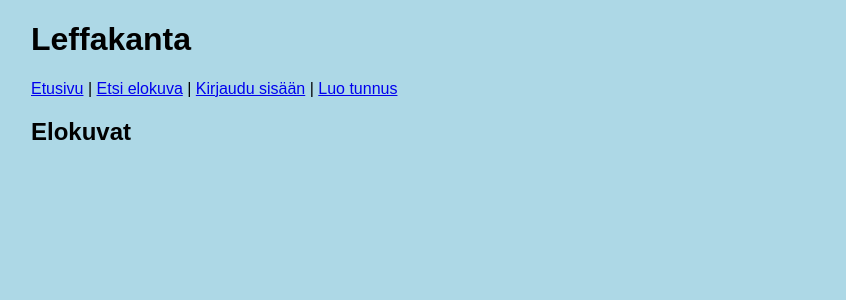
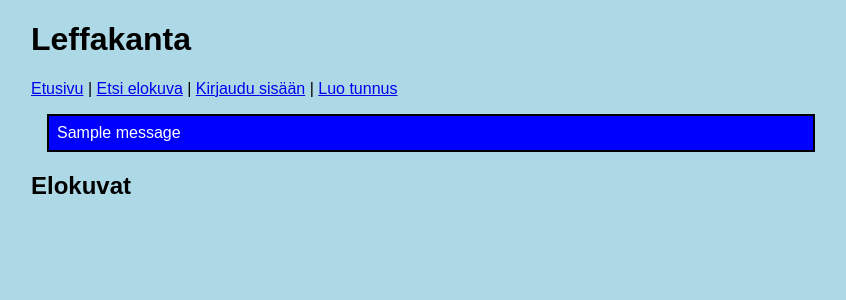
Before and after one commit to palmikko/leffakanta, a Flask app: page / in a window 1280 px wide. Shown: the top 300 px of the page, without its empty margins (209-1055 px from the left). Run offline with Flask 3, Linux system fonts and the light colour scheme; one stand-in notice (Sample message) is shown; data that the repository does not hold is empty.

Commit message:
Better way to show errors

```diff
--- a/app.py
+++ b/app.py
@@ -1,7 +1,7 @@
 import secrets
 import sqlite3
 from flask import Flask
-from flask import abort, make_response, redirect, render_template, request, session
+from flask import abort, flash, make_response, redirect, render_template, request, session
 import config
 import db
 import movies
@@ -167,11 +167,13 @@ def add_image():
 
     file = request.files["image"]
     if not file.filename.endswith(".png"):
-        return "VIRHE: väärä tiedostomuoto"
+        flash("VIRHE: väärä tiedostomuoto")
+        return redirect("/images/" + str(movie_id))
 
     image = file.read()
     if len(image) > 100 * 1024:
-        return "VIRHE: liian suuri kuva"
+        flash("VIRHE: liian suuri kuva")
+        return redirect("/images/" + str(movie_id))
 
     movies.add_image(movie_id, image)
     return redirect("/images/" + str(movie_id))
@@ -262,14 +264,16 @@ def create():
     password1 = request.form["password1"]
     password2 = request.form["password2"]
     if password1 != password2:
-        return "VIRHE: salasanat eivät ole samat"
+        flash("VIRHE: salasanat eivät ole samat")
+        return redirect("/register")
 
     try:
         users.create_user(username, password1)
     except sqlite3.IntegrityError:
-        return "VIRHE: tunnus on jo varattu"
+        flash("VIRHE: tunnus on jo varattu")
+        return redirect("/register")
 
-    return "Tunnus luotu"
+    return redirect("/")
 
 
 
@@ -289,7 +293,8 @@ def login():
             session["csrf_token"] = secrets.token_hex(16)
             return redirect("/")
         else:
-            return "VIRHE: väärä tunnus tai salasana"
+            flash("VIRHE: väärä tunnus tai salasana")
+            return redirect("/login")
 
 @app.route("/logout")
 def logout():
--- a/static/main.css
+++ b/static/main.css
@@ -10,3 +10,11 @@ body {
   margin: 1em;
   padding: 0.2em 0.5em;
 }
+
+.info {
+  border: 2px solid black;
+  margin: 1em;
+  padding: 0.5em;
+  background-color: blue;
+  color: white;
+}
--- a/templates/layout.html
+++ b/templates/layout.html
@@ -27,6 +27,12 @@
   {% endif %}
   </p>
 
+  {% for message in get_flashed_messages() %}
+  <div class="info">
+    {{ message }}
+  </div>
+  {% endfor %}
+
   {% block content %}{% endblock %}
 </body>
 
```
